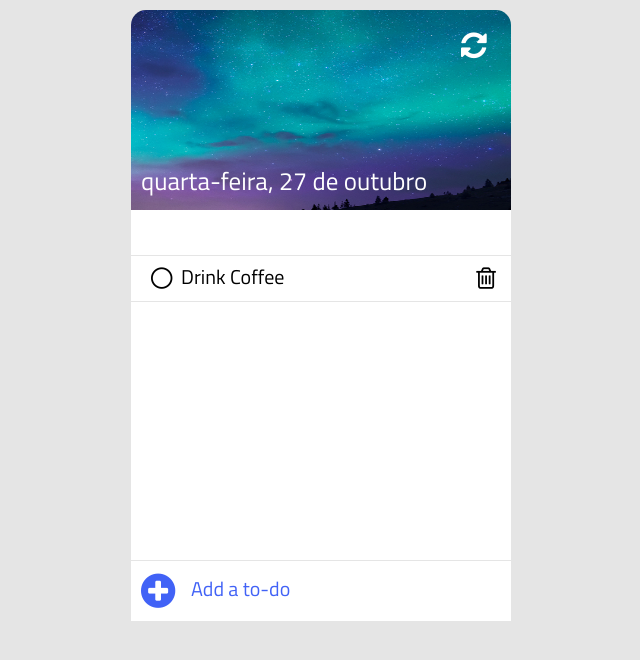
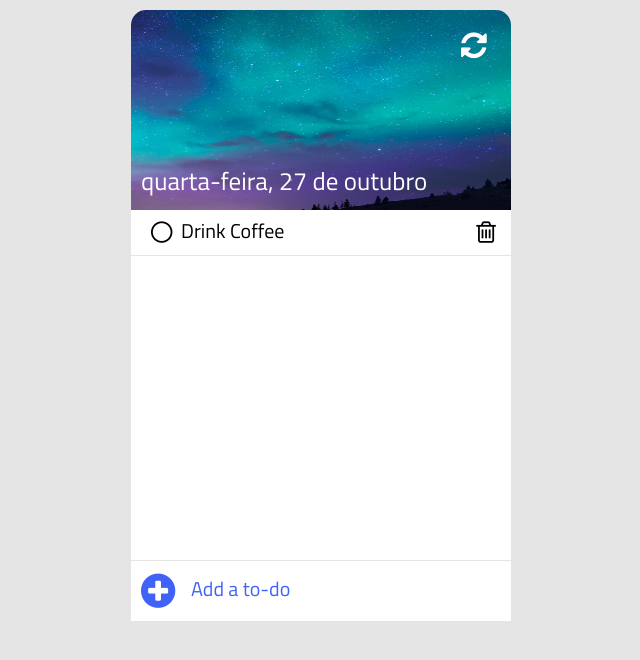
Before and after one commit to johnnysoutodev/learn_todo-list, a plain HTML site: page public/index.html in a window 1280 px wide. Shown: the whole page, without its empty margins (319-959 px from the left). Drawn offline with Linux system fonts and the light colour scheme.

Commit message:
Update index.html
removendo o exemplo

```diff
--- a/public/index.html
+++ b/public/index.html
@@ -21,11 +21,6 @@
         </div>
         <div class="content">
             <ul id="list">
-                <li class="item">
-                    <!-- <i class="fa fa-circle-thin co" job="complete" id="0"></i>
-                    <p class="text">Drink Coffe</p>
-                    <i class="fa fa-trash-o de" job="delete" id="0"></i> -->
-                </li>
             </ul>
         </div>
         <div class="add-to-do">
```
